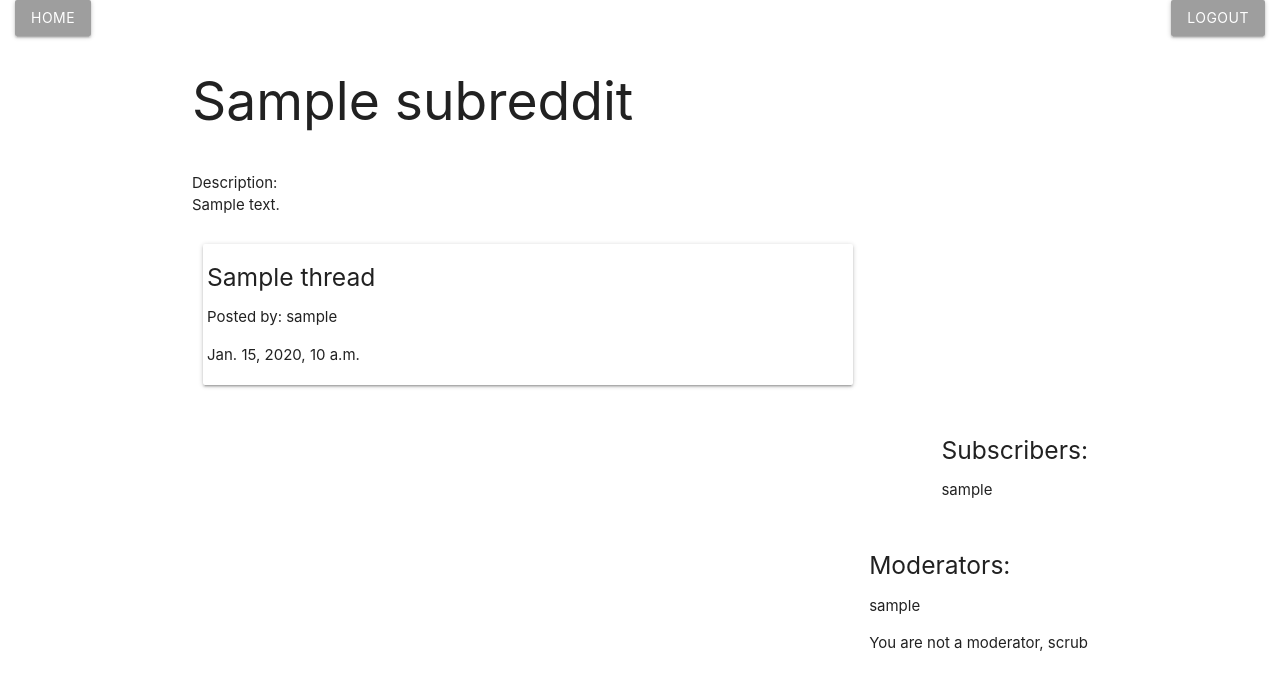
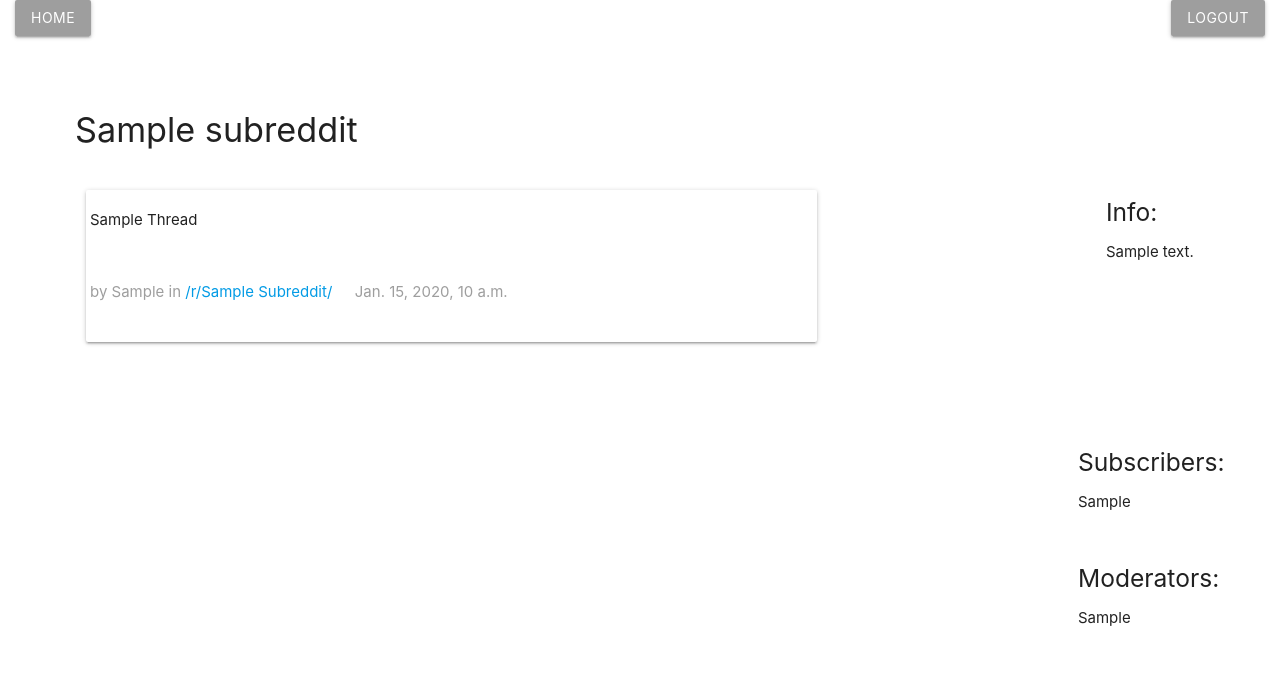
Before and after one commit to jakerjohnson94/reddit-clone, a Django app: template Subreddit/templates/subreddit_homepage.html in a window 1280 px wide. Shown: the top 690 px of the page. Run offline with Django 3.2, Linux system fonts and the light colour scheme; tables that the repository leaves empty hold one stand-in row (values such as "Sample post"); the template is opened without the code that fills it: values that come from a table or form of the project are taken from there, most other values are stand-ins (such as "Sample title", 1, 10 or a date in 2020).

Commit message:
styling and whatnot

```diff
--- a/Subreddit/models.py
+++ b/Subreddit/models.py
@@ -3,10 +3,8 @@ from RedditUser.models import RedditUser
 
 # Subreddit(ID, name, description, sidebar_content, created_at, subscribers, moderators,
 class Subreddit(models.Model):
-    name = models.CharField("Name", max_length=50)
-    description = models.CharField(
-        "Description", max_length=50, blank=True, null=True
-    )
+    name = models.CharField("Name", max_length=50, unique=True)
+    description = models.CharField("Description", max_length=50)
     sidebar_content = models.CharField(
         "Sidebar Content", max_length=250, blank=True, null=True
     )
--- a/Subreddit/templates/subreddit_homepage.html
+++ b/Subreddit/templates/subreddit_homepage.html
@@ -1,59 +1,52 @@
 {% include "head.html" %} {% include 'header.html' %}
-<div class="container">
+<div style="margin: 5em">
   <!-- Title -->
   <div class="row">
-    <h2 class="title">
+    <h4 class="title">
       {{ subreddit.name }}
-    </h2>
+    </h4>
   </div>
 
   <!-- Description -->
   <div class="row">
-    Description:
-    <br />
-    {{ subreddit.description }}
-  </div>
-
-  <!-- Thread List -->
-  <div class="row">
-    <div class="col s9">
-      {% for thread in threads %}
-      <div class="card">
-        <div style="padding: .25em">
-          <h5>{{ thread.title }}</h5>
-          <p>Posted by: {{ thread.sender.user.username }}</p>
-          <p>{{ thread.created_at }}</p>
-        </div>
-      </div>
-      {% endfor %}
+    <div class="col s right">
+      <h5>Info:</h5>
+      <p>{{ subreddit.description }}</p>
     </div>
 
-    <!-- Sidebar Content -->
-    <div class="col sidebar">
-      {{ subreddit.sidebar }}
+    <!-- Thread List -->
+
+    <div class="col s8">
+      {% for thread in threads %} {% include 'thread_card.html' %} {% endfor %}
     </div>
   </div>
 
+  <!-- Sidebar
+    <div class="row">
+      <div class="col right">
+        <p>Important Links:</p>
+        <p>{{ subreddit.sidebar }}</p>
+      </div>
+    </div>
+     -->
   <!-- Subscribers -->
   <div class="row">
-    <div class="right">
+    <div class="col s2 right">
       <h5>Subscribers:</h5>
       {% for subscriber in subscribers %}
-      <p>{{ subscriber.user.username }}</p>
+      <p>{{ subscriber.user.username | title }}</p>
       {% endfor %}
     </div>
   </div>
 
   <!-- Moderators -->
   <div class="row">
-    <div class="right">
+    <div class="col s2 right">
       <h5>Moderators:</h5>
       {% for moderator in moderators %}
-      <p>{{ moderator.user.username }}</p>
+      <p>{{ moderator.user.username | title }}</p>
       {% endfor %} {% if is_moderator %}
       <p class="right grey-text">You are a moderator</p>
-      {% else %}
-      <p>You are not a moderator, scrub</p>
       {% endif %}
     </div>
   </div>
--- a/Subreddit/urls.py
+++ b/Subreddit/urls.py
@@ -3,15 +3,12 @@ from django.urls import path
 from .views import home_view
 
 
-urlpatterns = [
-    path("subreddit/<int:subreddit_id>", home_view, name="subreddit_home")
-]
+urlpatterns = [path("r/<str:subreddit_name>", home_view, name="subreddit")]
 
-# subreddit/<int:id>
-# subreddit/<int:id>/post
-# subreddit/<int:id>/subscribe
-# subreddit/<int:id>/unsubscribe
+# r/<int:id>/subscribe
+# r/<int:id>/unsubscribe
 
-# subreddit/<int:id>create
-# subreddit/<int:id>/delete
-# subreddit/<int:id>/edit
+# r/<int:id>/post
+# r/<int:id>create
+# r/<int:id>/delete
+# r/<int:id>/edit
--- /dev/null
+++ b/Thread/templates/thread_card.html
@@ -0,0 +1,21 @@
+<div class="card" style="padding: .25em">
+  <div class="row">
+    <div class="col s">
+      <p>{{ thread.title | title }}</p>
+    </div>
+  </div>
+  <div class="row">
+    <div class="col s">
+      <p class="grey-text">
+        by {{ thread.sender.user.username | title }} in
+        <a href="{% url 'subreddit' thread.subreddit.name %}">
+          /r/{{ thread.subreddit.name | title }}/
+        </a>
+      </p>
+    </div>
+      <div class="col s">
+        <p class="grey-text">{{ thread.created_at }}</p>
+      </div>
+    </div>
+  </div>
+</div>
--- a/redditclone/views.py
+++ b/redditclone/views.py
@@ -12,5 +12,6 @@ from Vote.models import Vote
 @login_required
 def homepage(request):
     html = "index.html"
-    data = None
+    threads = Thread.objects.all()[:25]
+    data = {"threads": threads}
     return render(request, html, data)
```
Also changed, not shown: Subreddit/views.py (+12 -2 lines), redditclone/templates/index.html (+8 -1 lines), Subreddit/migrations/0002_auto_20190402_2010.py (added), Subreddit/migrations/0003_auto_20190402_2010.py (added).
